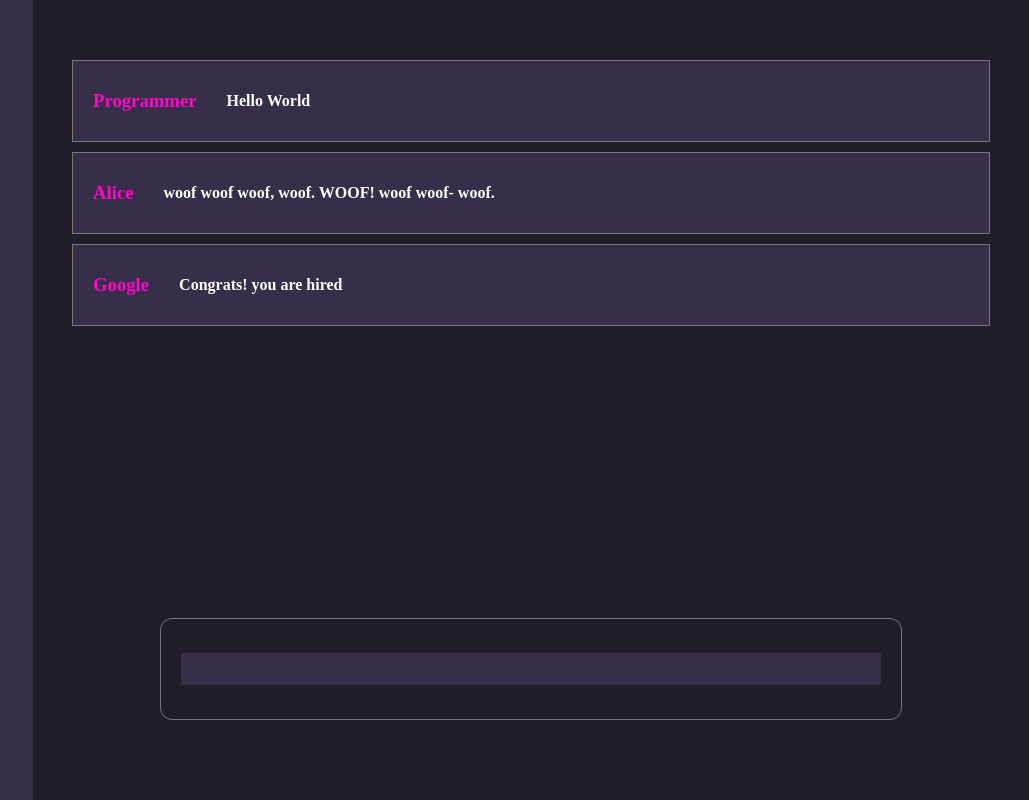
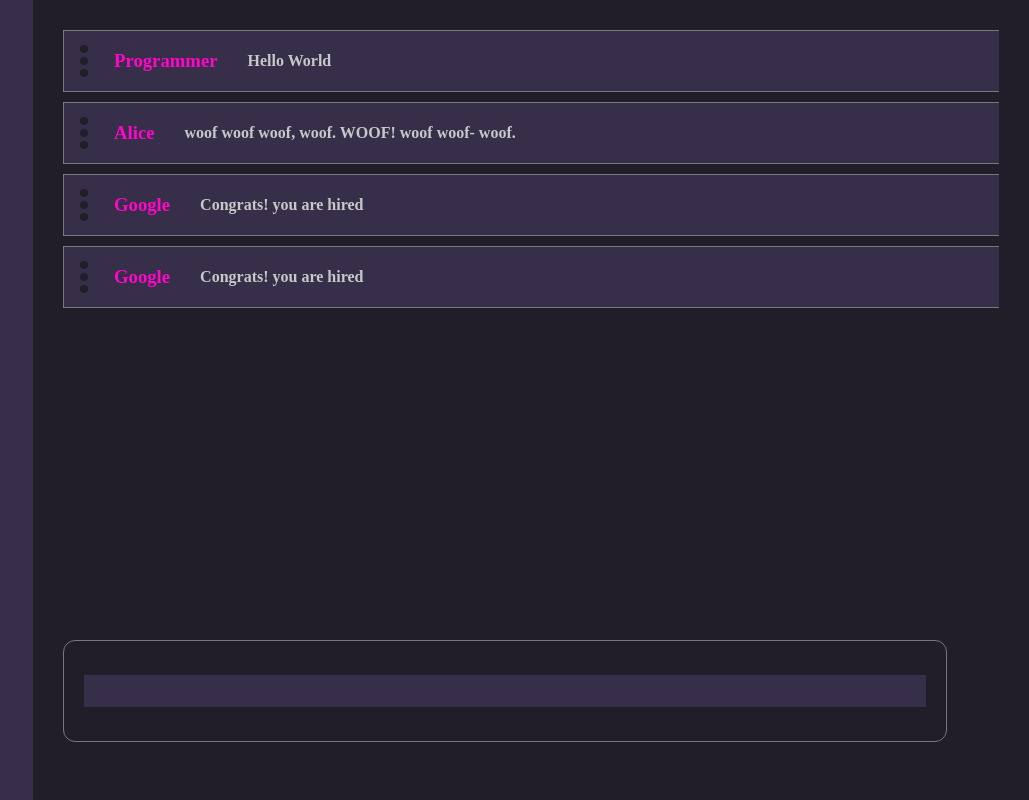
Before and after one commit to SageS3/ChatApp, a React (Create React App) app: page /dashboard in a window 1280 px wide. Shown: the whole page, without its empty margins (251-1280 px from the left). Built offline with nearby package versions, Linux system fonts and the light colour scheme; no server answers; sample sign-in values are in the browser's storage; the HTML template or start-up script is replaced by a standard one.

Commit message:
Added container for threads

```diff
--- a/src/components/Threads.css
+++ b/src/components/Threads.css
@@ -1,9 +1,14 @@
 .threads-wrapper {
-  padding: 60px;
+  padding: 30px;
   display: flex;
   flex-direction: column;
-  align-items: center;
+  align-items: flex-start;
   justify-content: flex-start;
+}
+.threads-wrapper .chats-container {
+  width: 100%;
+  height: 590px;
+  overflow-y: scroll;
 }
 .threads-wrapper .chat-container {
   width: 100%;
@@ -13,16 +18,45 @@
   flex-direction: row;
   align-items: center;
   justify-content: left;
-  padding: 20px;
+  padding: 10px;
   border: 1px solid rgb(120, 120, 120);
   margin-bottom: 10px;
+}
+.threads-wrapper .chat-container:hover {
+  background-color: rgb(50, 42, 68);
 }
 .threads-wrapper .chat-container h3 {
   padding-right: 30px;
   color: rgb(255, 6, 200);
+  cursor: default;
+}
+.threads-wrapper .chat-container p {
+  cursor: default;
+  color: rgb(200, 200, 200);
+}
+.threads-wrapper .chat-container .edit-chat-button {
+  display: flex;
+  flex-direction: column;
+  align-items: center;
+  justify-content: center;
+  width: 20px;
+  height: 40px;
+  margin-right: 20px;
+  cursor: pointer;
+}
+.threads-wrapper .chat-container .edit-chat-button span {
+  width: 8px;
+  height: 8px;
+  border-radius: 100%;
+  background-color: rgb(33, 30, 41);
+  margin: 2px;
+  transition: background-color 300ms ease-in-out;
+}
+.threads-wrapper .chat-container .edit-chat-button:hover span {
+  background-color: white;
 }
 .threads-wrapper .input-wrapper {
-  width: 700px;
+  width: 90%;
   height: 100px;
   border: 1px solid rgb(120, 120, 120);
   border-radius: 12px;
@@ -30,8 +64,7 @@
   justify-content: flex-start;
   align-items: center;
   padding: 0 20px 0 20px;
-  position: absolute;
-  bottom: 10%;
+  margin-top: 20px;
 }
 .threads-wrapper .input-wrapper input {
   width: 100%;
@@ -39,6 +72,6 @@
   background-color: rgb(55, 47, 73);
   border: none;
   outline: none;
-  font-size: 1.2rem;
+  font-size: 1.1rem;
   color: white;
 }/*# sourceMappingURL=Threads.css.map */
--- a/src/components/Threads.scss
+++ b/src/components/Threads.scss
@@ -1,9 +1,15 @@
 .threads-wrapper {
-  padding: 60px;
+  padding: 30px;
   display: flex;
   flex-direction: column;
-  align-items: center;
+  align-items: flex-start;
   justify-content: flex-start;
+
+  .chats-container {
+    width: 100%;
+    height: 590px;
+    overflow-y: scroll;
+  }
 
   .chat-container {
     width: 100%;
@@ -13,17 +19,54 @@
     flex-direction: row;
     align-items: center;
     justify-content:left;
-    padding: 20px;
+    padding: 10px;
     border: 1px solid rgb(120,120,120);
     margin-bottom: 10px;
+
+    &:hover{
+      background-color: rgb(50,42,68);
+    }
+
     h3{
       padding-right: 30px;
-      color: rgb(255,6,200)
+      color: rgb(255,6,200);
+      cursor:default;
+    }
+
+    p{
+      cursor: default;
+      color:  rgb(200,200,200);
+    }
+
+    .edit-chat-button{
+      display: flex;
+      flex-direction: column;
+      align-items: center;
+      justify-content: center;
+      width: 20px;
+      height: 40px;
+      margin-right: 20px;
+      cursor: pointer;
+
+      span {
+        width: 8px;
+        height: 8px;
+        border-radius: 100%;
+        background-color: rgb(33,30,41);
+        margin: 2px;
+        transition: background-color 300ms ease-in-out;
+      }
+
+      &:hover{
+        span{
+          background-color: white;
+        }
+      }
     }
   }
 
   .input-wrapper {
-    width: 700px;
+    width: 90%;
     height: 100px;
     border: 1px solid rgb(120,120,120);
     border-radius: 12px;
@@ -31,8 +74,7 @@
     justify-content: flex-start;
     align-items: center;
     padding: 0 20px 0 20px;
-    position: absolute;
-    bottom:10%;
+    margin-top: 20px;
 
     input {
       width: 100%;
@@ -40,7 +82,7 @@
       background-color: rgb(55,47,73);
       border: none;
       outline: none;
-      font-size: 1.2rem;
+      font-size: 1.1rem;
       color: white;
     }
   }
--- a/src/components/Threads.tsx
+++ b/src/components/Threads.tsx
@@ -5,12 +5,22 @@ const Threads = () => {
   const threads = [
      {user:'Programmer', message: 'Hello World'},
      {user:'Alice', message: 'woof woof woof, woof. WOOF! woof woof- woof.'},
-     {user: 'Google', message: 'Congrats! you are hired'}
+     {user: 'Google', message: 'Congrats! you are hired'},
+     {user: 'Google', message: 'Congrats! you are hired'},
+    //  {user: 'Google', message: 'Congrats! you are hired'},
+    //  {user: 'Google', message: 'Congrats! you are hired'},
+    //  {user: 'Google', message: 'Congrats! you are hired'},
+    //  {user: 'Google', message: 'Congrats! you are hired'}
   ]
 
   const chats = threads.map((chat, i) => {
     return(
       <div key={i} className='chat-container'>
+        <div className='edit-chat-button'>
+          <span/>
+          <span/>
+          <span/>
+        </div>
         <h3>{chat.user}</h3>
         <p>{chat.message}</p>
       </div>
@@ -19,7 +29,9 @@ const Threads = () => {
 
   return (
     <div className='threads-wrapper'>
-      {chats}
+      <div className='chats-container'>
+        {chats}
+      </div>
       <div className='input-wrapper'>
         <input></input>
       </div>
```
Also changed, not shown: 1 other file (tests, documents, lock files or other folders).
